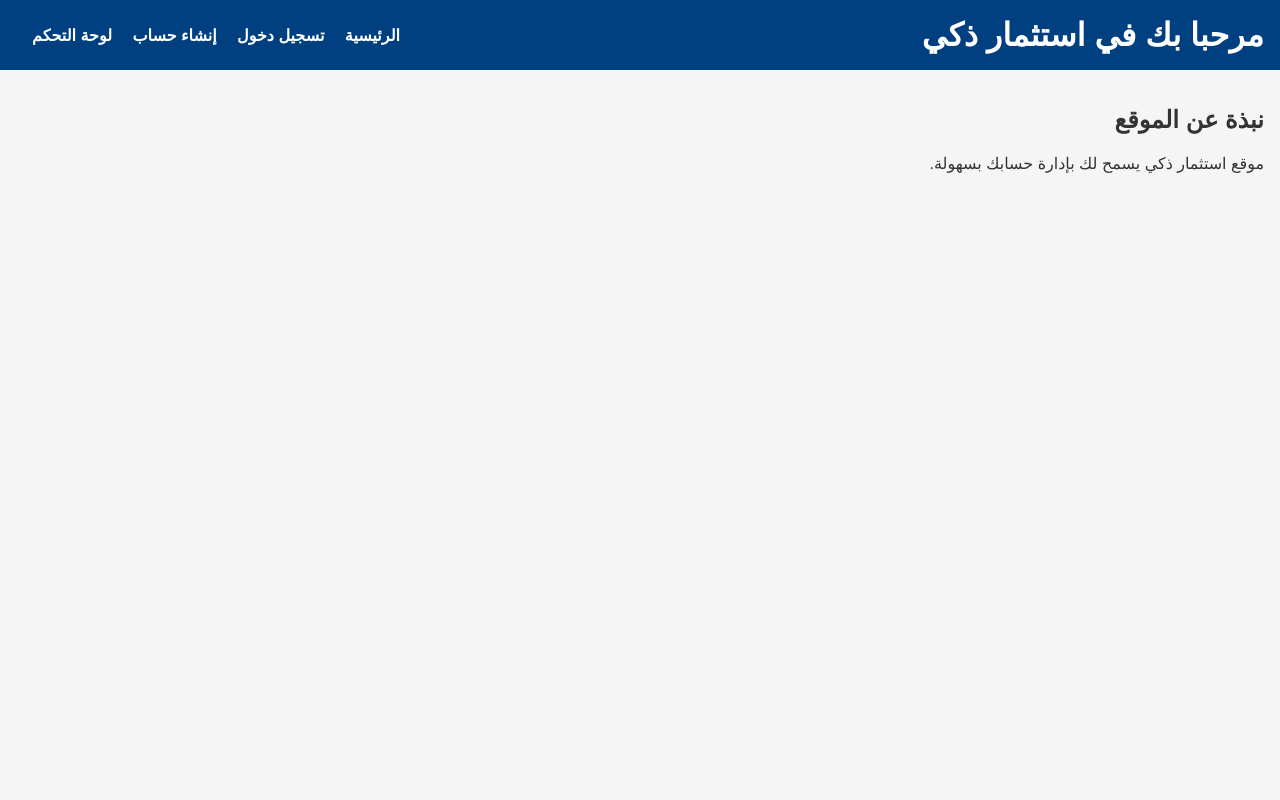
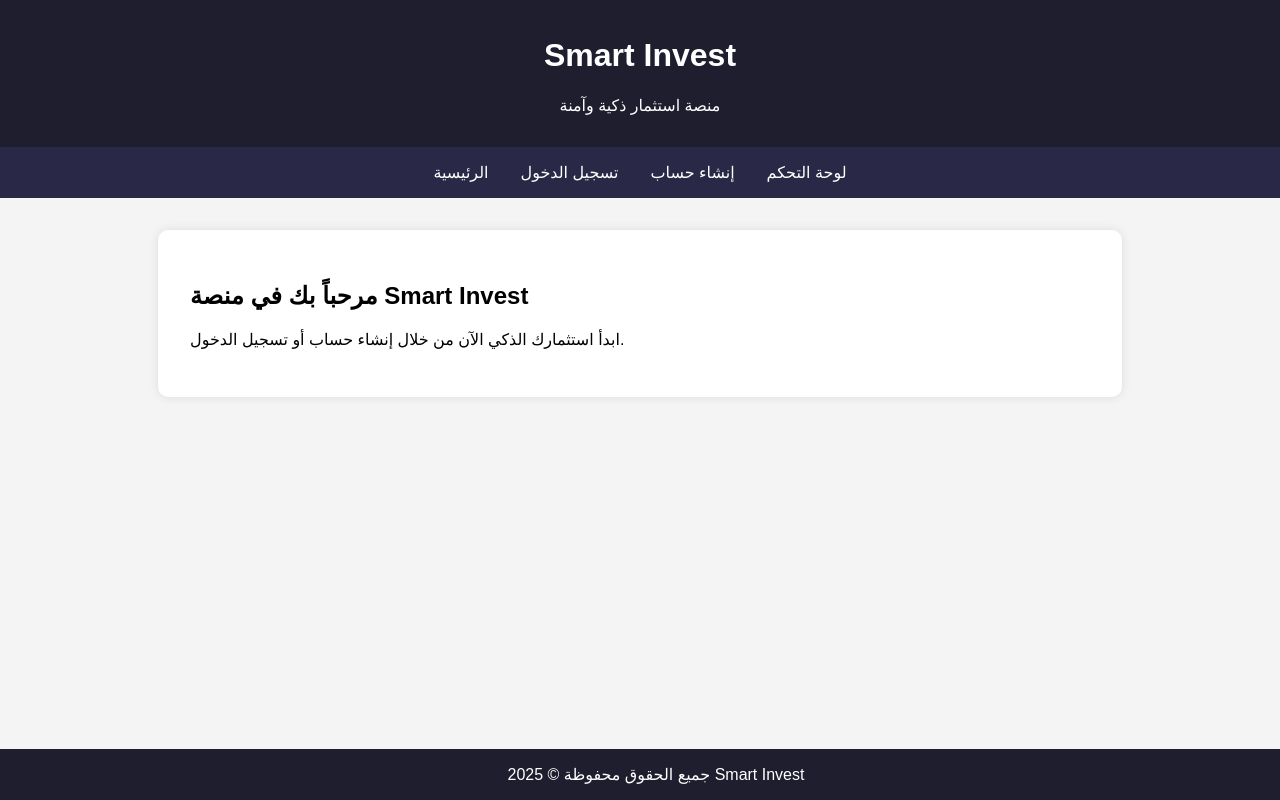
Before and after one commit to ALIKINGOP/smart-invest, a plain HTML site: page index.html in a window 1280 px wide. Drawn offline with Linux system fonts and the light colour scheme.

Commit message:
index.html

```diff
--- a/index.html
+++ b/index.html
@@ -1,26 +1,65 @@
-<!DOCTYPE html>
-<html lang="ar">
+<!DOCTYPE html><html lang="ar">
 <head>
-    <meta charset="UTF-8" />
-    <meta name="viewport" content="width=device-width, initial-scale=1" />
-    <title>الصفحة الرئيسية - استثمار ذكي</title>
-    <link rel="stylesheet" href="style.css" />
+  <meta charset="UTF-8">
+  <meta name="viewport" content="width=device-width, initial-scale=1.0">
+  <title>Smart Invest - الصفحة الرئيسية</title>
+  <style>
+    body {
+      font-family: Arial, sans-serif;
+      background: #f4f4f4;
+      margin: 0;
+      padding: 0;
+    }
+    header {
+      background: #1e1e2f;
+      color: #fff;
+      padding: 1rem;
+      text-align: center;
+    }
+    nav {
+      background: #292947;
+      display: flex;
+      justify-content: center;
+      padding: 1rem;
+    }
+    nav a {
+      color: white;
+      margin: 0 1rem;
+      text-decoration: none;
+    }
+    .container {
+      max-width: 900px;
+      margin: 2rem auto;
+      background: white;
+      padding: 2rem;
+      border-radius: 10px;
+      box-shadow: 0 0 10px rgba(0,0,0,0.1);
+    }
+    footer {
+      background: #1e1e2f;
+      color: white;
+      text-align: center;
+      padding: 1rem;
+      position: fixed;
+      bottom: 0;
+      width: 100%;
+    }
+  </style>
 </head>
 <body>
-    <header>
-        <h1>مرحبا بك في استثمار ذكي</h1>
-        <nav>
-            <a href="index.html">الرئيسية</a>
-            <a href="login.html">تسجيل دخول</a>
-            <a href="register.html">إنشاء حساب</a>
-            <a href="dashboard.html">لوحة التحكم</a>
-        </nav>
-    </header>
-    <main>
-        <section>
-            <h2>نبذة عن الموقع</h2>
-            <p>موقع استثمار ذكي يسمح لك بإدارة حسابك بسهولة.</p>
-        </section>
-    </main>
+  <header>
+    <h1>Smart Invest</h1>
+    <p>منصة استثمار ذكية وآمنة</p>
+  </header>  <nav>
+    <a href="#">الرئيسية</a>
+    <a href="#login">تسجيل الدخول</a>
+    <a href="#register">إنشاء حساب</a>
+    <a href="#dashboard">لوحة التحكم</a>
+  </nav>  <div class="container">
+    <h2>مرحباً بك في منصة Smart Invest</h2>
+    <p>ابدأ استثمارك الذكي الآن من خلال إنشاء حساب أو تسجيل الدخول.</p>
+  </div>  <footer>
+    جميع الحقوق محفوظة &copy; 2025 Smart Invest
+  </footer>
 </body>
 </html>
```
